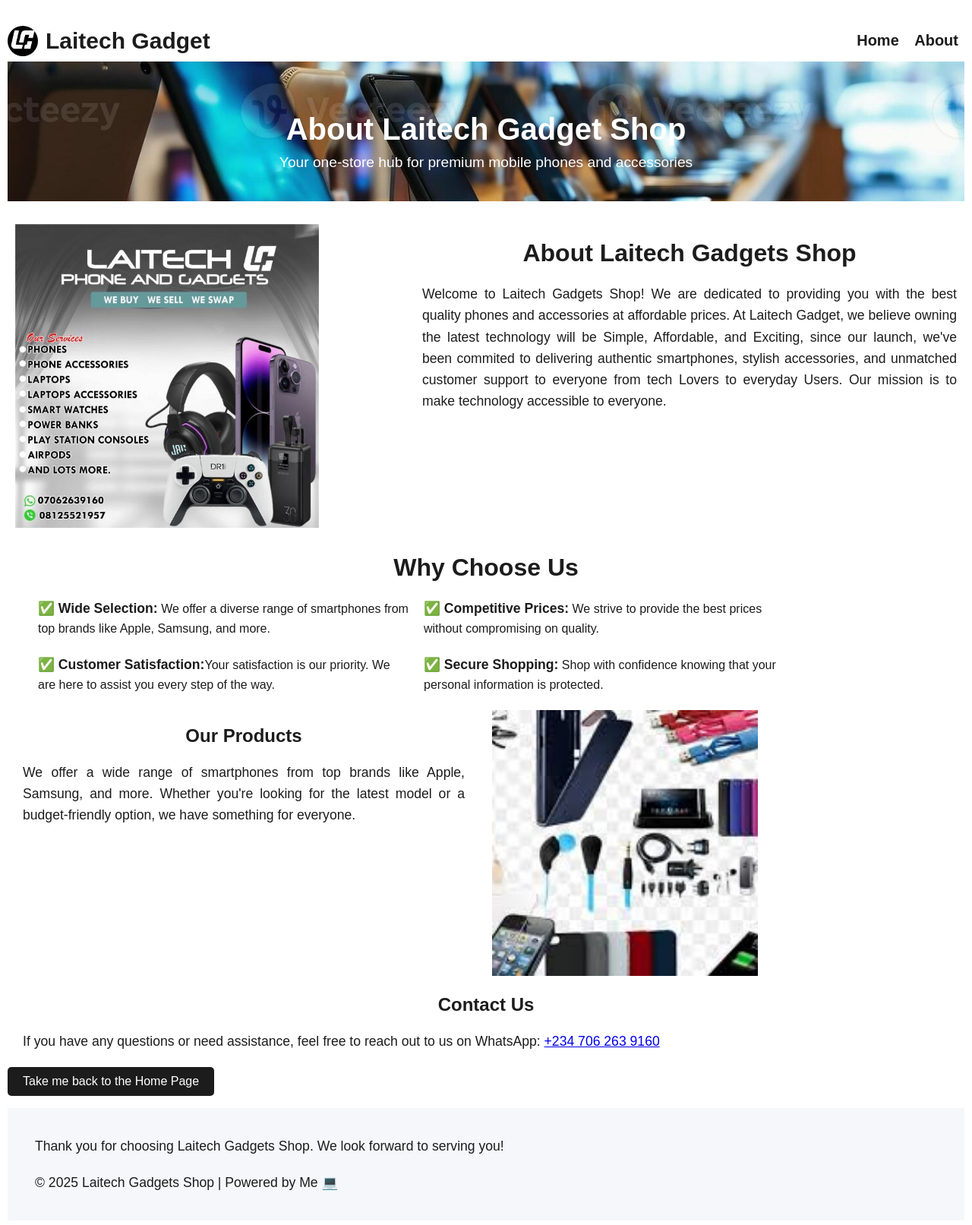
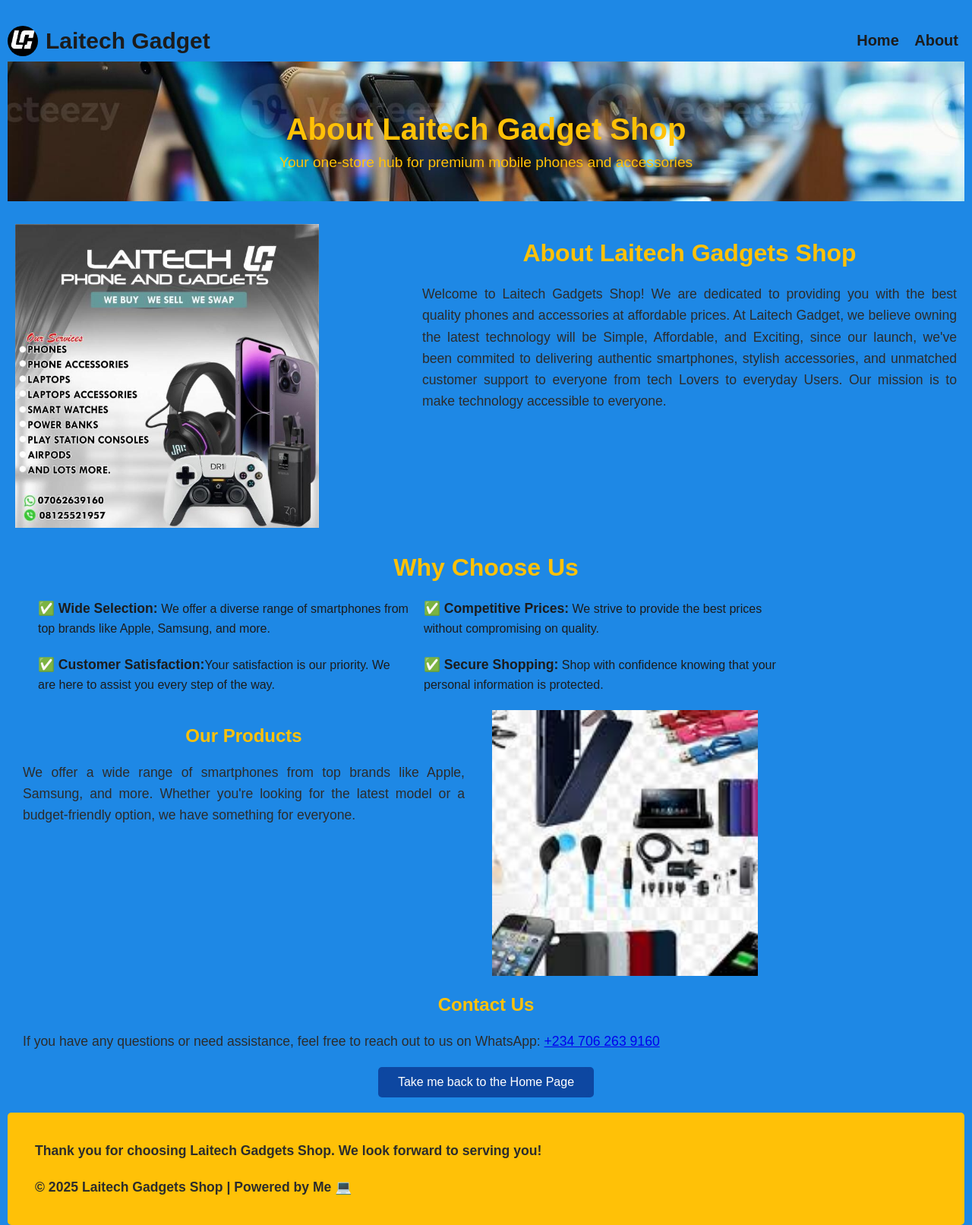
Before and after one commit to Laitech001/phone-store-website, a plain HTML site: page Laitech-about.html in a window 1280 px wide. Shown: the whole page at 76% size. Drawn offline with Linux system fonts and the light colour scheme.

Commit message:
made some element look nice on mobile phone

```diff
--- a/Laitech-about.css
+++ b/Laitech-about.css
@@ -4,7 +4,7 @@ body {
   height: 100vh;
   margin: 1rem auto;
   font-family: Arial, sans-serif;
-  background-color: #fff;
+  background-color: #1E88E5;
   color: #1C1C1C;
   padding: 10px;
   box-sizing: border-box;
@@ -41,6 +41,11 @@ nav li a {
   font-size: 20px;
   color: #1C1C1C;
   padding: 8px;
+  transition: background-color 0.5s ease;
+}
+nav li a:hover {
+  background-color: #0D47A1;
+  color: #FFC107;
 }
 @media screen and (max-width: 600px) {
   .top-header {
@@ -48,6 +53,12 @@ nav li a {
   }
   .logo-name {
     text-align: center;
+  }
+  nav ul {
+    padding: 0;
+    text-align: center;
+    margin: 0;
+    width: 100%;
   }
   nav li a {
     font-size: 16px;
@@ -68,13 +79,13 @@ nav li a {
 .header-section h1 {
   font-size: 2.5rem;
   margin-bottom: 10px;
-  color: #fff;
+  color: #FFC107;
   text-align: center;
 }
 .header-section p {
   font-size: 1.2rem;
   margin: 0;
-  color: #fff;
+  color: #FFC107;
   text-align: center;
 }
 
@@ -92,19 +103,19 @@ nav li a {
 }
 .about-container h1, .about-container h2 {
   text-align: center;
-  color: #1C1C1C;
+  color: #FFC107;
   margin-top: 20px;
 }
 .about-container p {
   font-size: 1.1rem;
   line-height: 1.6;
-  color: #1C1C1C;
+  color: #2C2C2C;
   text-align: justify;
   margin: 20px;
 }
 .why-choose-us h1{
   text-align: center;
-  color: #1C1C1C;
+  color: #FFC107;
   margin-top: 20px;
 }
 .why-choose-us ul {
@@ -172,28 +183,39 @@ nav li a {
 }
 
 button {
+  margin: 20px auto;
+  display: block;
+  background-color: #0D47A1;
+  border: none;
+  border-radius: 5px;
+}
+button a {
   display: block;
   text-align: center;
-  background-color: #1C1C1C;
-  color: #fff;
   border: none;
   padding: 10px 20px;
   cursor: pointer;
   font-size: 1rem;
   border-radius: 5px;
   transition: background-color 0.3s ease;
-}
-button a {
   text-decoration: none;
   color: #fff;
+  background-color: #0D47A1;
+}
+button a:hover {
+  background-color: navy;
+  color: #FFC107;
 }
 
 footer {
-  background-color: #F5F7FA;
+  background-color: #FFC107;
+  border-radius: 5px;
+  color: #2C2C2C;
+  margin-top: 0.5rem;
   text-align: center;
-  color: #1C1C1C;
+  font-weight: bold;
   padding: 1rem;
   position: relative;
   bottom: 0;
-  margin-top: 1rem;
+  margin-top: 0;
 }
--- a/Laitech-about.html
+++ b/Laitech-about.html
@@ -60,10 +60,12 @@
         </div>
       </section>
 
+      <section class="contact-us">
       <h2>Contact Us</h2>
       <p>If you have any questions or need assistance, feel free to reach out to us on WhatsApp: <a href="https://wa.me/2347062639160" target="_blank">+234 706 263 9160</a></p>
 
       <button><a href="index.html">Take me back to the Home Page</a></button>
+      </section>
 
       <footer>
         <p>Thank you for choosing Laitech Gadgets Shop. We look forward to serving you!</p>
```
Also changed, not shown: Laitech-phone.css (+9 -0 lines).
